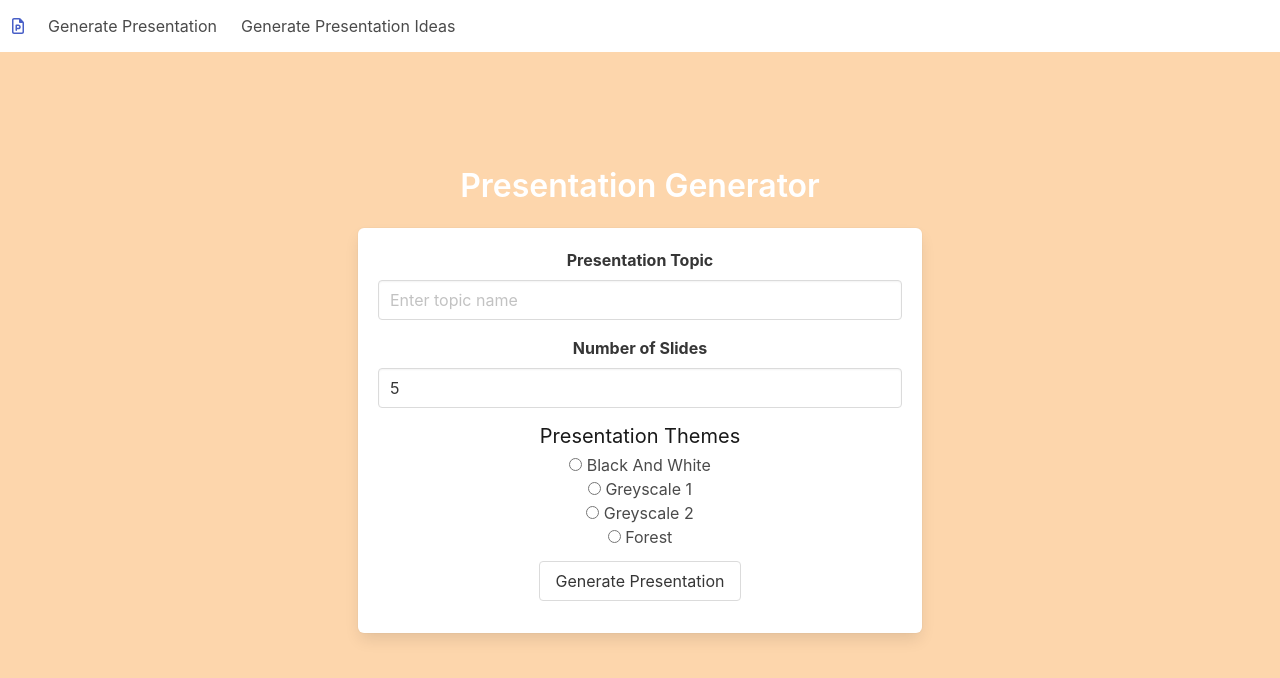
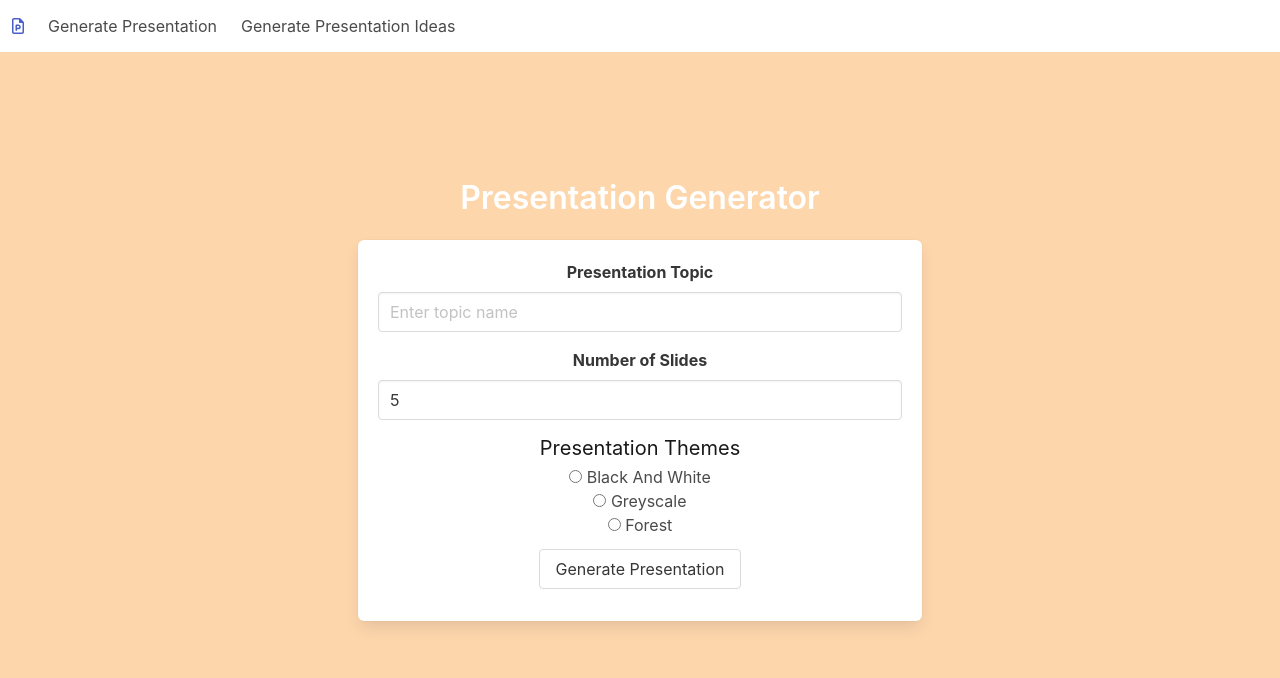
Before and after one commit to blsouthcott/deck-builder-ai, a React (Create React App) app in the folder ui/: page / in a window 1280 px wide. Shown: the top 678 px of the page. Built offline with nearby package versions, Linux system fonts and the light colour scheme.

Commit message:
remove 2nd greyscale theme, other minor final changes

```diff
--- a/ui/src/components/presentationForm.js
+++ b/ui/src/components/presentationForm.js
@@ -101,24 +101,13 @@ const SlideDeckForm = () => {
                   <br />
                   <input
                     className="radio"
-                    id="greyScaleTheme1"
+                    id="greyScaleTheme"
                     type="radio"
-                    value="greyScaleTheme1"
-                    checked={selectedTheme === "greyScaleTheme1"}
+                    value="greyScaleTheme"
+                    checked={selectedTheme === "greyScaleTheme"}
                     onChange={e => setSelectedTheme(e.target.value)}
                   />
-                  <label htmlFor="greyScaleTheme1"> Greyscale 1</label>
-
-                  <br />
-                  <input
-                    className="radio"
-                    id="greyScaleTheme2"
-                    type="radio"
-                    value="greyScaleTheme2"
-                    checked={selectedTheme === "greyScaleTheme2"}
-                    onChange={e => setSelectedTheme(e.target.value)}
-                  />
-                  <label htmlFor="greyScaleTheme2"> Greyscale 2</label>
+                  <label htmlFor="greyScaleTheme"> Greyscale</label>
 
                   <br />
                   <input
```
Also changed, not shown: 2 other files (tests, documents, lock files or other folders).
